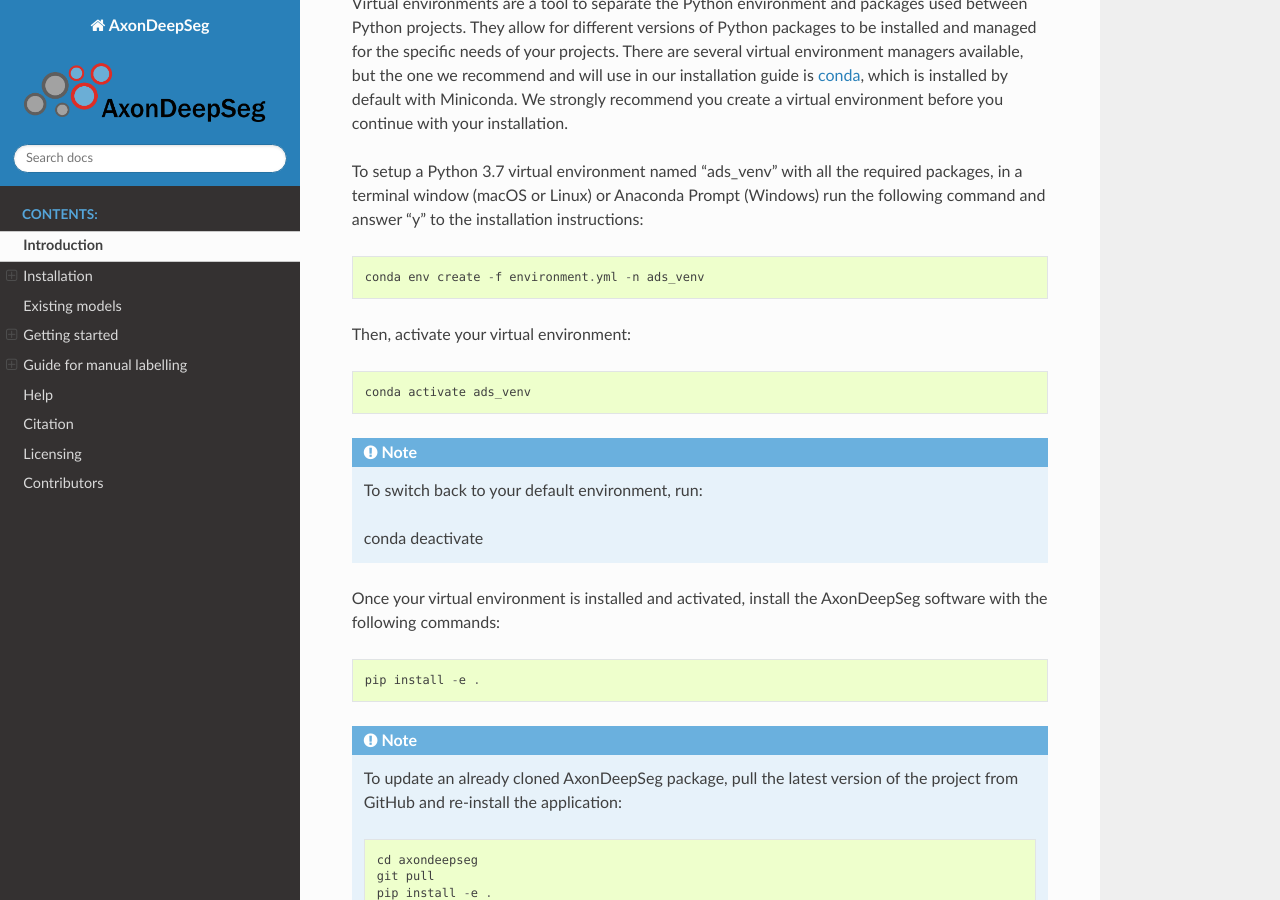
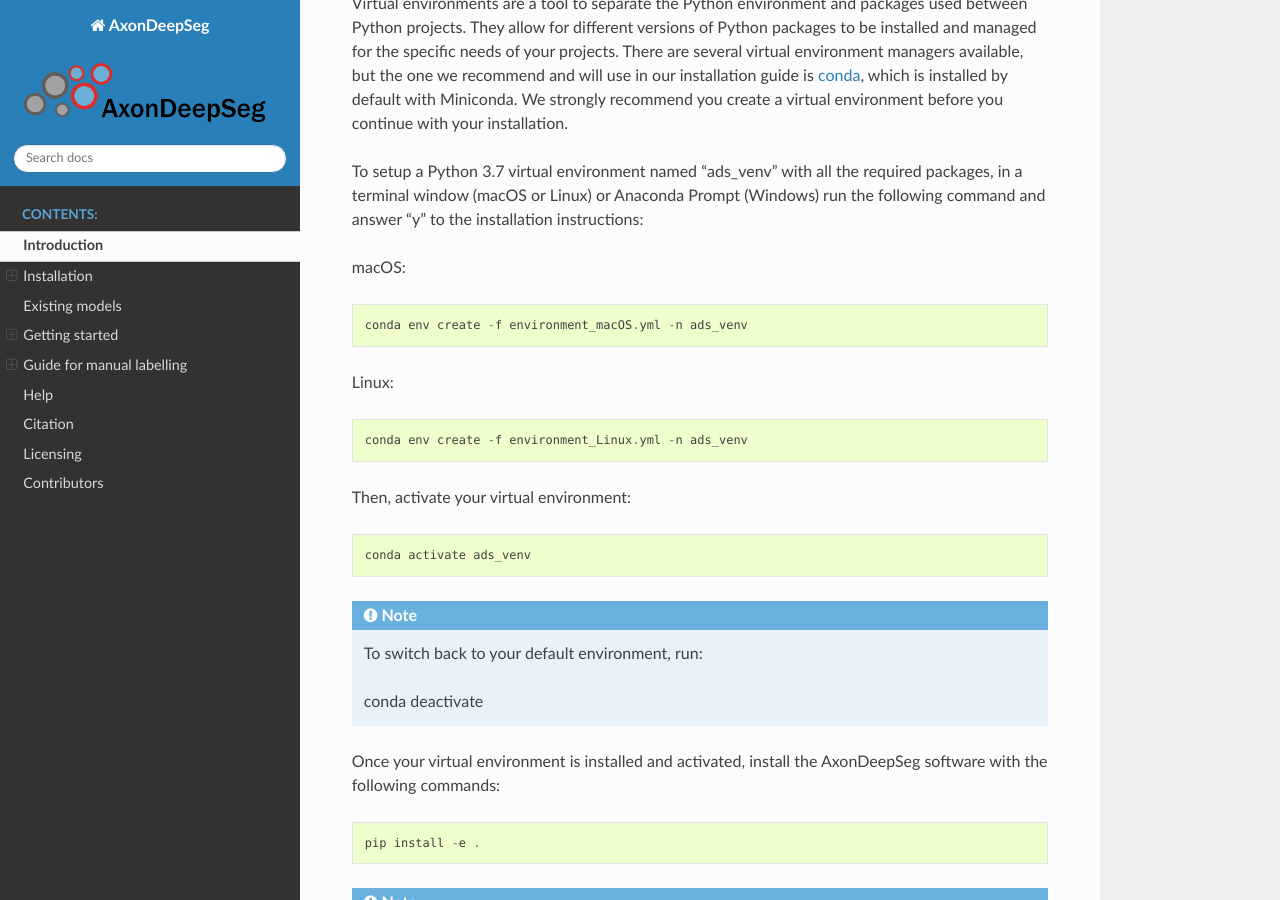
Before and after one commit to axondeepseg/axondeepseg, a Sphinx documentation site: the page built from docs/source/documentation.rst, in a window 1280 px wide and 900 px high, scrolled down 2523 px. Built offline with Sphinx 7.4.7 and the Read the Docs theme 2.0.0, drawn with Linux system fonts in a browser that asks for light colours.

Commit message:
Update documentation.rst

```diff
--- a/docs/source/documentation.rst
+++ b/docs/source/documentation.rst
@@ -70,9 +70,15 @@
 
 Virtual environments are a tool to separate the Python environment and packages used between Python projects. They allow for different versions of Python packages to be installed and managed for the specific needs of your projects. There are several virtual environment managers available, but the one we recommend and will use in our installation guide is `conda <https://conda.io/docs/>`_, which is installed by default with Miniconda. We strongly recommend you create a virtual environment before you continue with your installation.
 
-To setup a Python 3.7 virtual environment named "ads_venv" with all the required packages, in a terminal window (macOS or Linux) or Anaconda Prompt (Windows) run the following command and answer "y" to the installation instructions::
+To setup a Python 3.7 virtual environment named "ads_venv" with all the required packages, in a terminal window (macOS or Linux) or Anaconda Prompt (Windows) run the following command and answer "y" to the installation instructions:
 
-    conda env create -f environment.yml -n ads_venv
+macOS::
+
+    conda env create -f environment_macOS.yml -n ads_venv
+
+Linux::
+
+    conda env create -f environment_Linux.yml -n ads_venv
 
 Then, activate your virtual environment::
 
```
